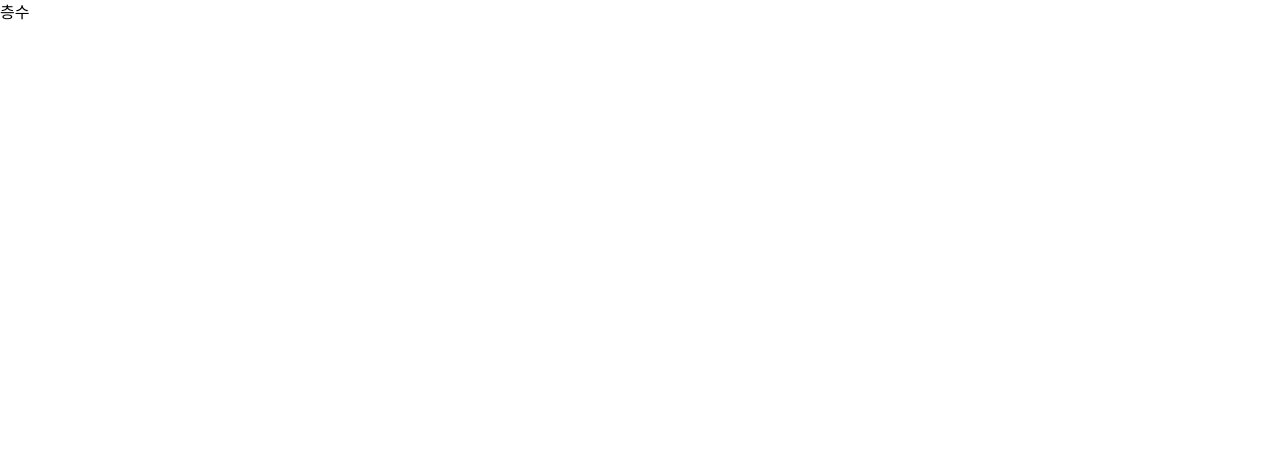
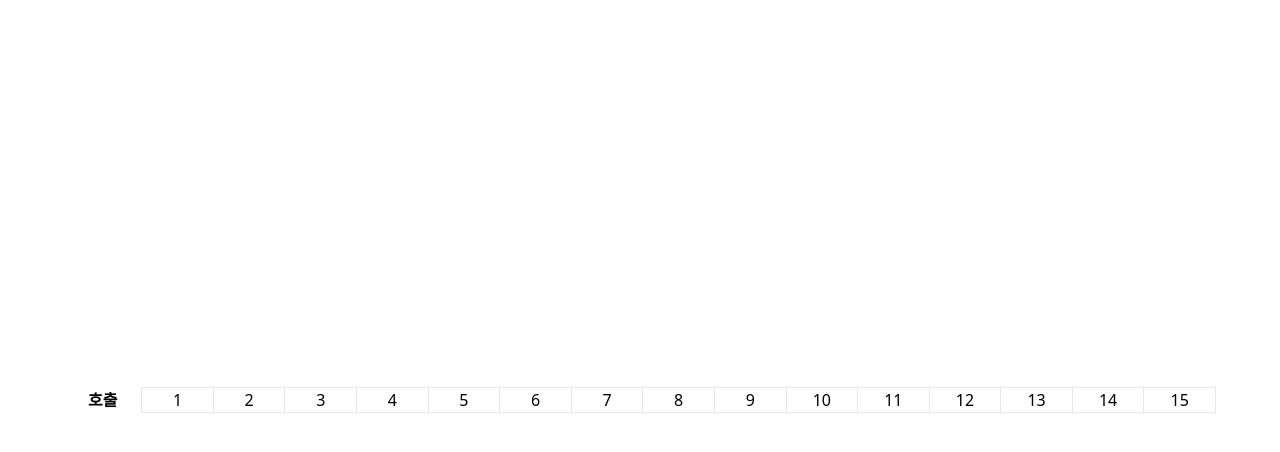
Before and after one commit to mi-hye/slashpage-online-test, a React (Create React App) app in the folder elevator/: page / in a window 1280 px wide. Shown: the top 452 px of the page. Built offline with nearby package versions, Linux system fonts and the light colour scheme.

Commit message:
feat: Implement UI 'FloorBar'

```diff
--- a/elevator/src/App.tsx
+++ b/elevator/src/App.tsx
@@ -1,8 +1,8 @@
-import Floor from "./components/Floor";
+import Floor from "./components/FloorBar";
 
 function App() {
 	return (
-		<div className="App">
+		<div className="w-screen h-screen flex-center min-w-[768px]">
 			<Floor />
 		</div>
 	);
--- a/elevator/src/components/Floor.tsx
+++ /dev/null
@@ -1,5 +0,0 @@
-function Floor() {
-	return <header>층수</header>;
-}
-
-export default Floor;
--- /dev/null
+++ b/elevator/src/components/FloorBar.tsx
@@ -0,0 +1,20 @@
+import FloorButton from "./FloorButton";
+
+const TOTAL_FLOOR = 15;
+
+function Floor() {
+	return (
+		<header className="my-5 w-[90%] h-13 flex">
+			<span className="w-10 mx-5 flex-center font-semibold">
+				호출
+			</span>
+			<div className="w-full h-full flex justify-evenly border border-r-0">
+				{Array.from({ length: TOTAL_FLOOR }, (_, i) => (
+					<FloorButton key={i + 1} floor={i + 1} />
+				))}
+			</div>
+		</header>
+	);
+}
+
+export default Floor;
--- /dev/null
+++ b/elevator/src/components/FloorButton.tsx
@@ -0,0 +1,25 @@
+import { useState } from "react";
+
+interface PropsType {
+	floor: number;
+}
+
+const activeStyle = "font-bold text-red-500";
+
+function FloorButton({ floor }: PropsType) {
+	const [active, setActive] = useState(false);
+
+	const handleActive = () => setActive(true);
+	return (
+		<div
+			className={`cursor-pointer h-full flex-center border-r w-full ${
+				active ? activeStyle : ""
+			}`}
+			onClick={handleActive}
+		>
+			{floor}
+		</div>
+	);
+}
+
+export default FloorButton;
```
